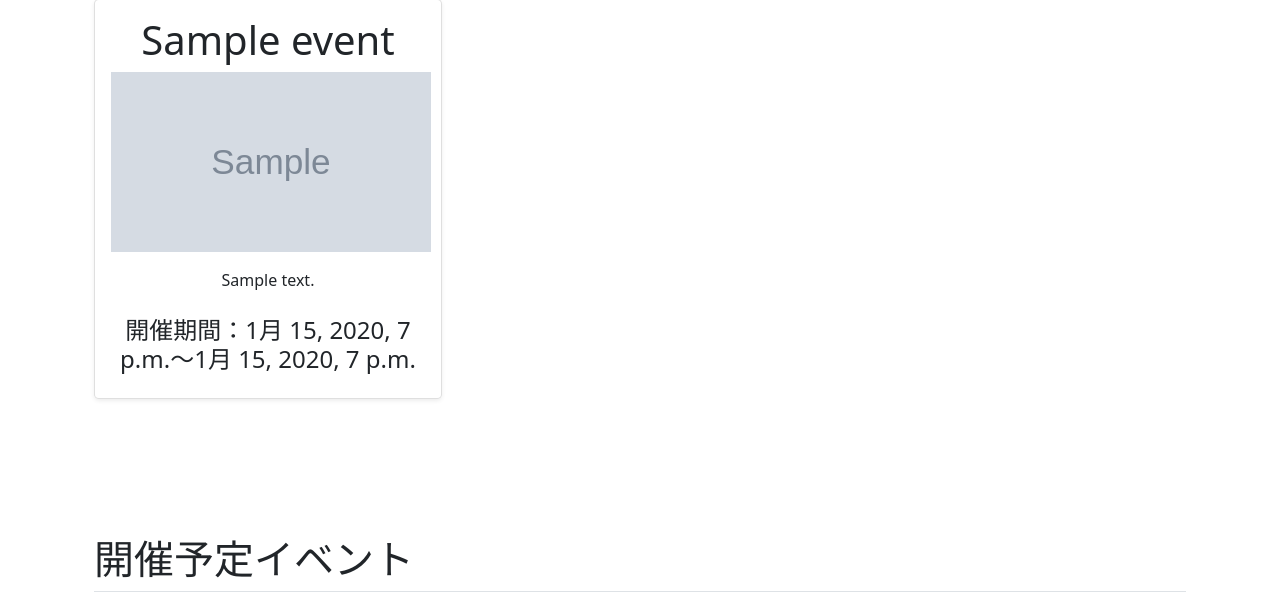
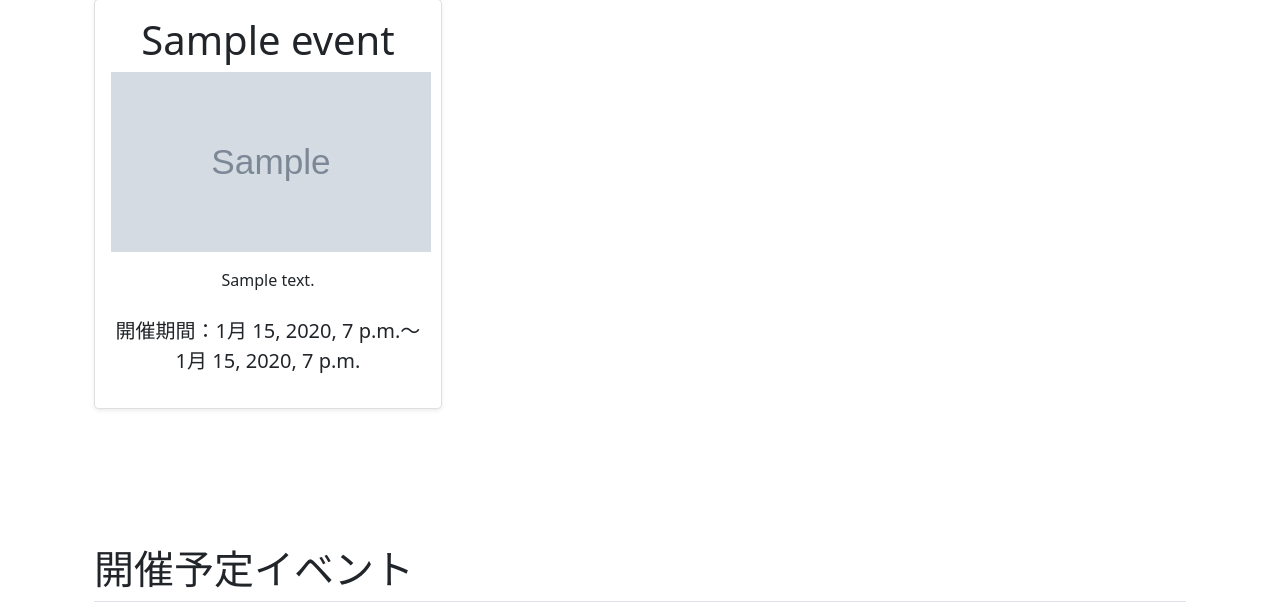
Before and after one commit to plmwa/gakumachi, a Django app: page /info/event_list in a window 1280 px wide. Shown: the part 170-786 px from the top of the page. Run offline with Django 3.2, Linux system fonts and the light colour scheme; tables that the repository leaves empty hold one stand-in row (values such as "Sample post"); grey boxes marked "Sample" are stand-in pictures.

Commit message:
event listの文字のcss

```diff
--- a/templates/info/event_list.html
+++ b/templates/info/event_list.html
@@ -36,7 +36,7 @@ a {
             <li>{{event.text}}</li>
 
           </ul>
-          <h4>開催期間：<span style="font-size:1em;">{{event.date_start}}～{{event.date_end}}</span></h4>
+          <p class="lead">開催期間：<span style="font-size:1em;">{{event.date_start}}～{{event.date_end}}</span></p>
 
         </div>
       </div>
```
